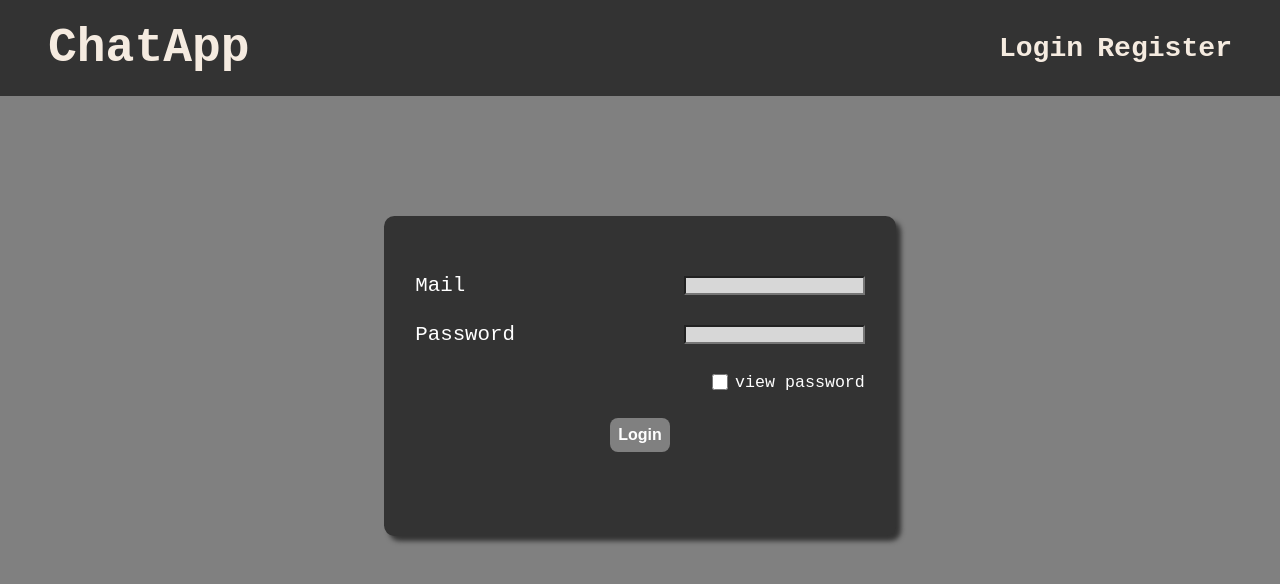
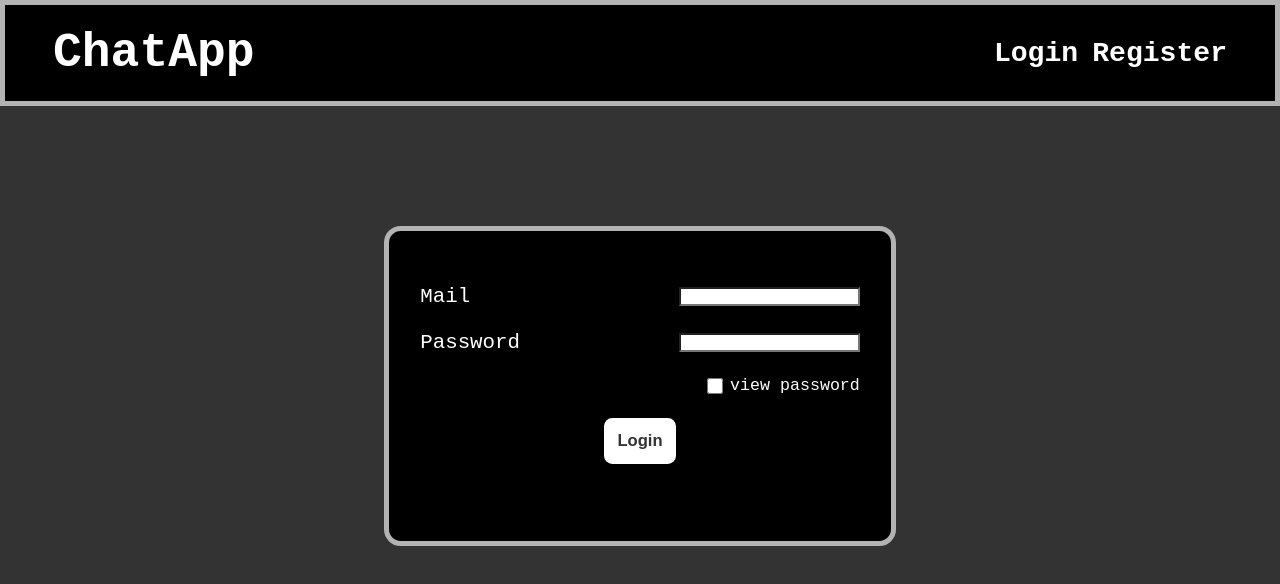
Before and after one commit to Saran416/ChatApp, a React (Vite) app in the folder frontend/: page / in a window 1280 px wide. Shown: the top 584 px of the page. Built offline with nearby package versions, Linux system fonts and the light colour scheme.

Commit message:
minor changes in frontend

```diff
--- a/frontend/src/Components/Chat.css
+++ b/frontend/src/Components/Chat.css
@@ -4,31 +4,34 @@
 }
 
 .chat-left{
-    background-color: #333;
+    background-color: #000;
     flex-grow: 1;
-    height: 80vh;
+    height: 75vh;
     margin-top: 1.5em;
     margin-left: 1em;
     margin-bottom: 1.5em;
-    border-radius: 5px;
-    border: 5px solid rgb(68, 68, 68);
+    border-radius: 10px;
+    border: 5px solid rgb(179, 179, 179);
     overflow: auto;
     display: flex;
     flex-direction: column;
     justify-content: flex-start;
     align-items: center;
+    h2{
+        margin-top: 0.5em;
+    }
 }
 
 .chat-right{
-    background-color: #333;
+    background-color: #000;
     flex-grow: 5;
-    min-height: 80vh;
+    min-height: 75vh;
     margin-top: 1.5em;
     margin-left: 1em;
     margin-bottom: 1.5em;
     margin-right: 1em;
-    border-radius: 5px;
-    border: 5px solid rgb(69, 69, 69);
+    border-radius: 10px;
+    border: 5px solid rgb(179, 179, 179);
     display: grid;
 }
 
@@ -78,19 +81,19 @@
 }
 
 .chat-userlist{
-    width: 100%;
+    width: 80%;
     list-style: none;
-    padding-top: 2em;
     li{
+        color: black;
         margin: 0.5em;
-        background-color: grey;
+        background-color: white;
         display: flex;
         align-items: center;
         justify-content: center;
         border: 2px solid black;
-        border-radius: 4px;
+        border-radius: 8px;
     }
     li:hover{
-        background-color: #333;
+        background-color: grey;
     }
 }
--- a/frontend/src/Components/Chat.jsx
+++ b/frontend/src/Components/Chat.jsx
@@ -5,7 +5,6 @@ import { UserContext } from '../context/userContext'
 
 const Chat = () => {
   const [userslist,setUserslist] = useState([])
-  const [chatslist, setChatslist] = useState([])
   const { user } = useContext(UserContext)
 
   useEffect(
@@ -17,46 +16,6 @@ const Chat = () => {
       console.log(err)
     })
   },[])
-
-  const updateChats = ()=>{
-    axios.get(`http://localhost:5000/api/chats/${user._id}`)
-      .then(async (res)=>{
-        // console.log(list)
-        setChatslist(res.data.map((item)=>{
-          axios.get(`http://localhost:5000/api/users/find/${item.members[1]}`).then((res)=>{
-            // console.log(res.data.name)
-            return res.data.name
-          }).catch((err)=>{
-            console.log(err)
-          })
-        }))
-        // console.log(names)
-      })
-      .catch((err)=>{
-        console.log(err)
-      })
-  }
-
-  useEffect(
-    updateChats
-  ,[])
-
-  const sendmessage = (e)=>{
-    e.preventDefault();
-  }
-
-  const addfriend = (e)=>{
-    const secondId = e.target.id;
-    const firstId = user._id;
-    axios.post('http://localhost:5000/api/chats',{
-      firstId,
-      secondId
-    }).then((res)=>{
-      updateChats()
-    }).catch((err)=>{
-      console.log(err)
-    })
-  }
 
 
   return (
@@ -72,15 +31,9 @@ const Chat = () => {
           })
           }
         </ul>}
+
         <h2>Your Friends</h2>
         <br />
-      {/* {chatslist &&
-      <ul>
-          {chatslist.map((c)=>{
-          return <li key={c._id}>{c}</li>
-          })
-          }
-      </ul>} */}
       </div>
       <div className="chat-right">
           <div className="chat-right-bottom">
--- a/frontend/src/Components/Navbar.css
+++ b/frontend/src/Components/Navbar.css
@@ -1,10 +1,11 @@
 .navbar{
-    background-color: #333;
-    color: #f5ebe0;
+    background-color: #000;
+    color: white;
     padding: 2em;
     display: flex;
     align-items: center;
     max-height: 10vh;
+    border: 5px solid rgb(179, 179, 179);
     /* box-shadow: 5px 5px 5px #202020; */
 }
 
@@ -26,18 +27,24 @@
 
 .links{
     text-decoration: none;
-    color: #f5ebe0;
+    color: white;
     font-size: 1em;
 }
 
 .links:visited{
-    color: #f5ebe0;
+    color: white;
 }
 
 .links:active{
-    color: #f5ebe0;
+    color: white;
 }
 
 .links:hover{
     color: grey;
 }
+
+.logout{
+    background-color: #000;
+    padding: 0.5em;
+    border-radius: 5px;
+}
--- a/frontend/src/Components/Navbar.jsx
+++ b/frontend/src/Components/Navbar.jsx
@@ -23,7 +23,7 @@ const Navbar = () => {
                         <h4>Logged in as {user.name}</h4>
                     </div>
                     <div className='right'>
-                        <h3><Link to='/login' className='links' onClick={logout}>Logout</Link></h3>
+                        <h3 className='logout'><Link to='/login' className='links' onClick={logout}>Logout</Link></h3>
                     </div>
                 </>
                 :
--- a/frontend/src/index.css
+++ b/frontend/src/index.css
@@ -1,5 +1,5 @@
 body{
-    background-color: grey;
+    background-color: #333;
     color:white;
     font-family: monospace;
     font-size: 1.5rem;
@@ -20,14 +20,14 @@ body{
     justify-content: space-evenly;
     margin-top: 15vh;
     font-size: 1.3rem;
-    background-color: #333;
+    background-color: #000;
     margin-left: auto;
     margin-right: auto;
     max-width: 40vw;
     padding: 1.5em;
-    border-radius: 0.5em;
+    border-radius: 0.8em;
     overflow: auto;
-    box-shadow: 5px 5px 5px #333;
+    border: 5px solid rgb(179, 179, 179);
 }
 
 .input{
@@ -45,23 +45,23 @@ body{
 }
 
 .form button{
-    padding: 0.5em;
-    background-color:grey;
-    border: none;
-    border-radius: 0.5em;
-    color: white;
-    font-weight: 600;
-    font-size: medium;
-}
-
-.form button:hover{
-    padding: 0.5em;
+    padding: 0.8em;
     background-color:white;
     border: none;
     border-radius: 0.5em;
     color: #333;
     font-weight: 600;
-    font-size: medium;
+    font-size: 0.8em;
+}
+
+.form button:hover{
+    padding: 0.8em;
+    background-color:#333;
+    border: none;
+    border-radius: 0.5em;
+    color: white;
+    font-weight: 600;
+    font-size: 0.8em;
 }
 
 .viewpwd{
@@ -79,5 +79,5 @@ body{
 }
 
 .input input{
-    background-color: #d7d7d7;
+    background-color: white;
 }
```
Also changed, not shown: frontend/src/main.jsx (+5 -2 lines). Lines whose indentation alone changed are shown as unchanged.
